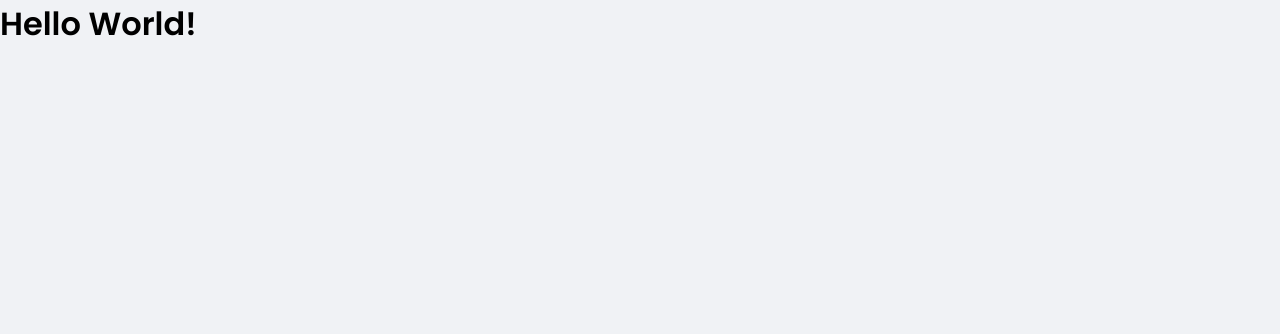
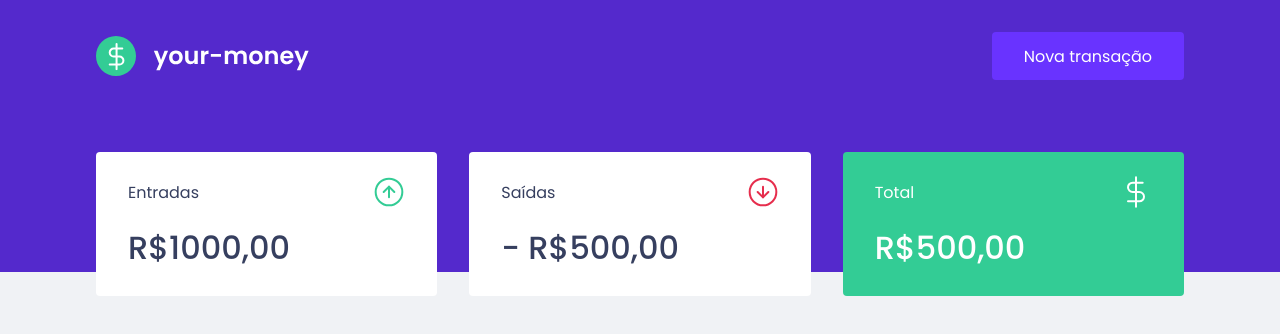
Before and after one commit to MatheusFoganholo/your-money, a React (Create React App) app: page / in a window 1280 px wide. Shown: the top 334 px of the page. Built offline with nearby package versions, Linux system fonts and the light colour scheme.

Commit message:
Implementing Header and Dashboard on App

```diff
--- a/src/App.tsx
+++ b/src/App.tsx
@@ -1,10 +1,13 @@
+import { Dashboard } from './components/Dashboard';
+import { Header } from './components/Header';
 import { GlobalStyle } from './styles/global';
 
 export function App() {
   return (
-    <div className="App">
-      <h1>Hello World!</h1>
+    <>
       <GlobalStyle />
-    </div>
+      <Header />
+      <Dashboard />
+    </>
   );
 }
```
